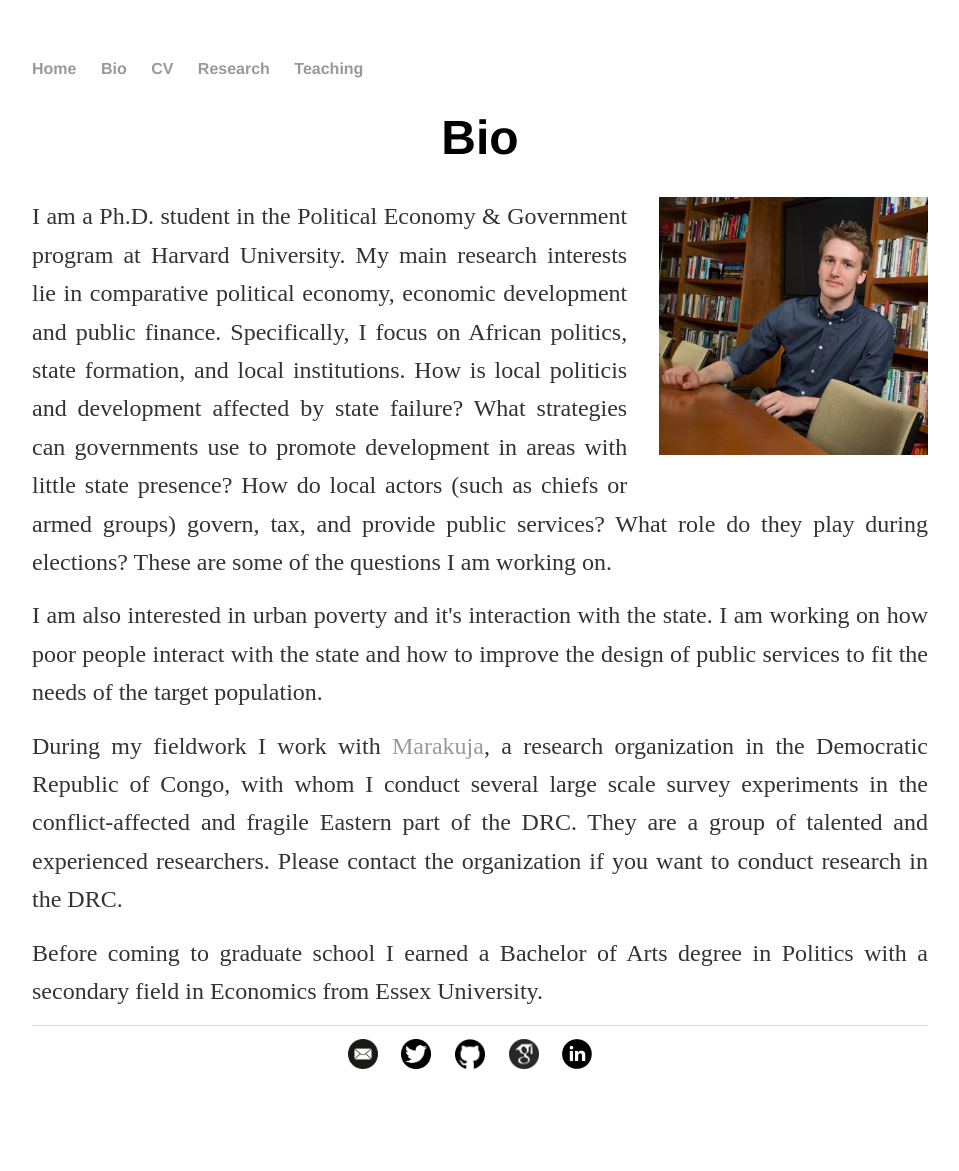
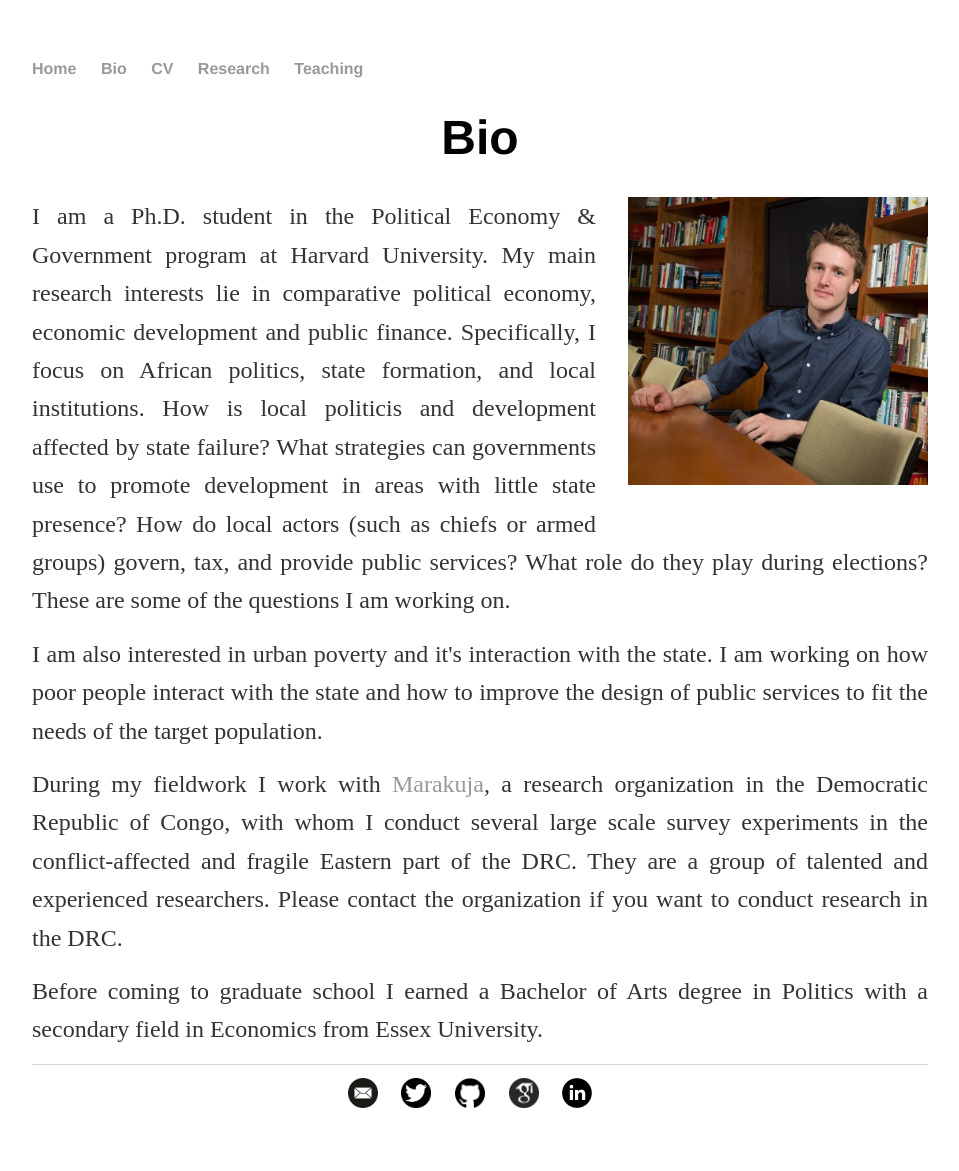
Before and after one commit to soeren-henn/soeren-henn.github.io, a Jekyll site: the page built from bio/index.html, in a window 1280 px wide. Shown: the whole page, without its empty margins (160-1119 px from the left). Built offline with Jekyll 4.4.1, drawn with Linux system fonts in a browser that asks for light colours; before the commit the page ends 1132 px from its top, so only the background shows below that.

Commit message:
Update main.css

```diff
--- a/css/main.css
+++ b/css/main.css
@@ -56,9 +56,9 @@ ul.posts li {
 .photo {
     display: inline-block;
     float: right;
-    width: 30%;
+    width: 33%;
     padding: 0 0 2em 2em;
-    min-width: 200px;
+    min-width: 300px;
 }
 
 .photo img {
```
